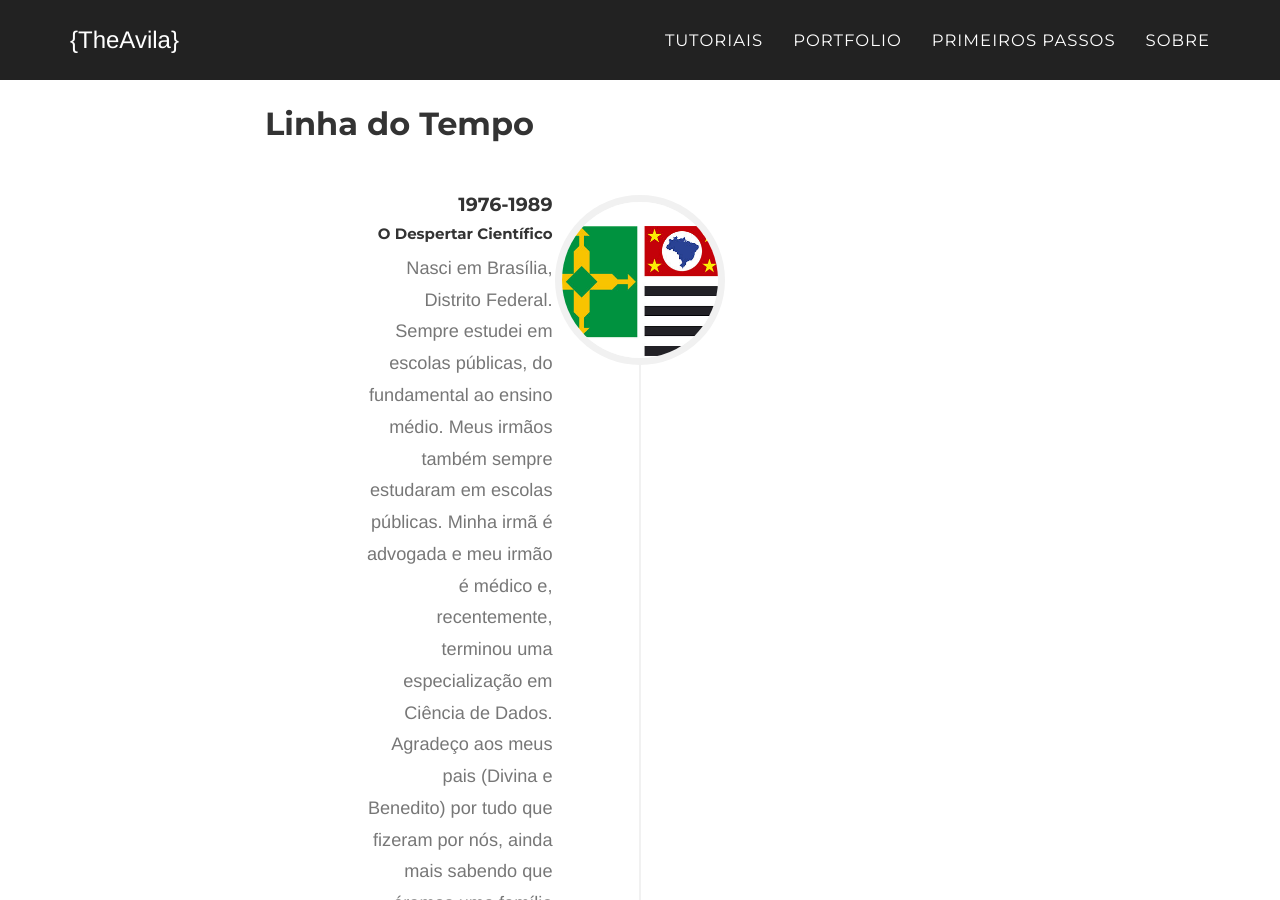
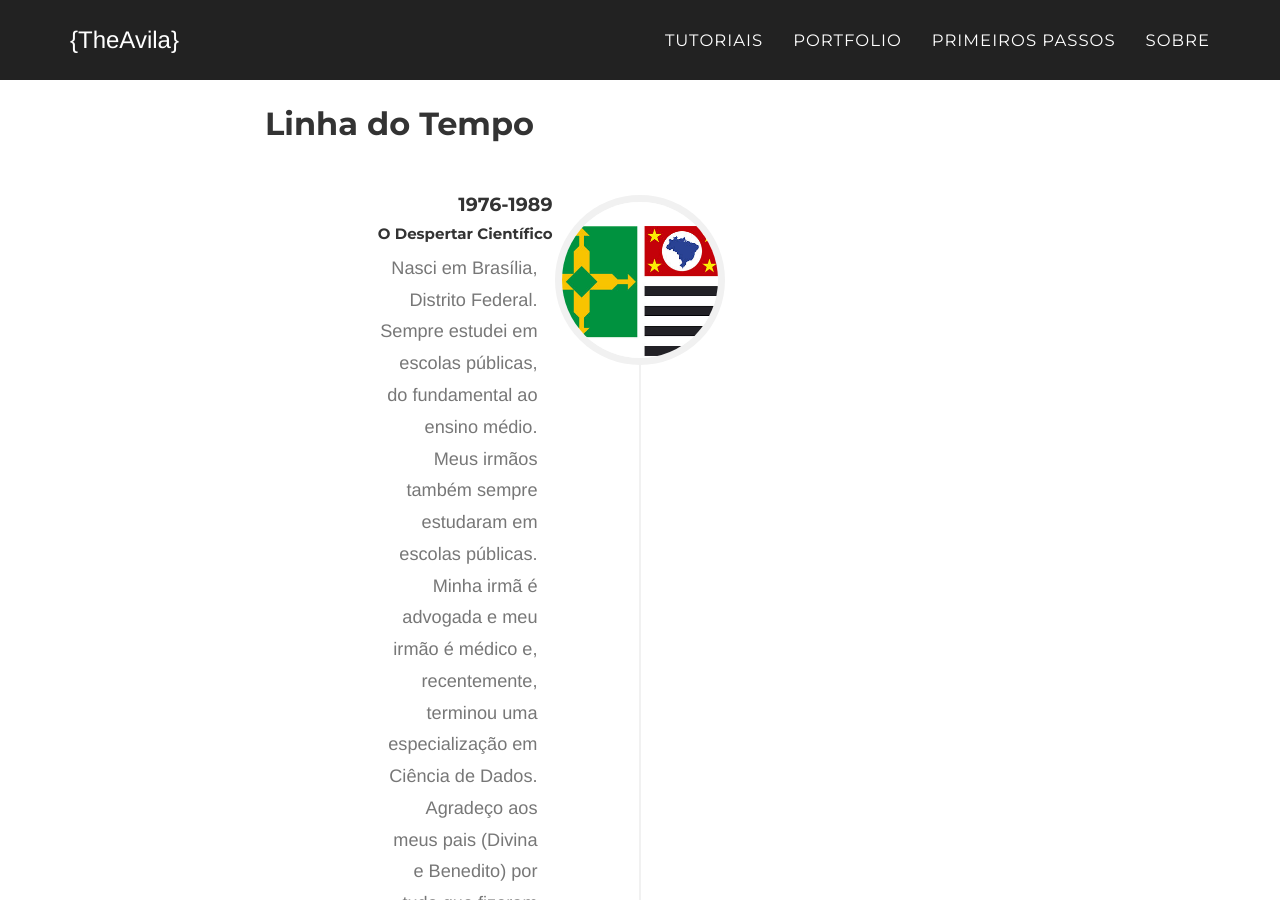
Before and after one commit to theavila/theavila.github.io, a Jekyll site: the page built from sobre.html, in a window 1280 px wide and 900 px high, scrolled down 1831 px. Built offline with Jekyll 4.4.1, drawn with Linux system fonts in a browser that asks for light colours; some web fonts are replaced.

Commit message:
Update about.html

```diff
--- a/_includes/about.html
+++ b/_includes/about.html
@@ -34,7 +34,8 @@
                 <h5 class="subheading">O Despertar Científico</h5>
             </div>
             <div class="timeline-body">
-                <p class="text-muted">Nasci em Brasília, Distrito Federal. Sempre estudei em escolas públicas, do fundamental ao ensino médio. Meus irmãos também sempre estudaram em escolas públicas. Minha irmã é advogada e meu irmão é médico e, recentemente, terminou uma especialização em Ciência de Dados. Agradeço aos meus pais (Divina e Benedito) por tudo que fizeram por nós, ainda mais sabendo que éramos uma família humilde que batalhou muito para, com a ajuda de Deus, alcançamos os propósitos dEle em nossas vidas. Tive ótimas professoras e professores e o meu despertar para a ciência surgiu na quinta série quando, morando na Zona Leste de São Paulo, visitei a <a href="http://prceu.usp.br/centro/estacao-ciencia/" target="_blank">Estação Ciência</a>. A programação da <a href="http://tvcultura.com.br/" target="_blank">TV Cultura</a> também ajudou a formar meu desejo de ser cientista e pesquisador, fazendo com que eu gostasse cada vez mais de literatura, quadrinhos e tecnologia.</p>
+                <div class="col-lg-12">
+                    <p class="text-muted">Nasci em Brasília, Distrito Federal. Sempre estudei em escolas públicas, do fundamental ao ensino médio. Meus irmãos também sempre estudaram em escolas públicas. Minha irmã é advogada e meu irmão é médico e, recentemente, terminou uma especialização em Ciência de Dados. Agradeço aos meus pais (Divina e Benedito) por tudo que fizeram por nós, ainda mais sabendo que éramos uma família humilde que batalhou muito para, com a ajuda de Deus, alcançamos os propósitos dEle em nossas vidas. Tive ótimas professoras e professores e o meu despertar para a ciência surgiu na quinta série quando, morando na Zona Leste de São Paulo, visitei a <a href="http://prceu.usp.br/centro/estacao-ciencia/" target="_blank">Estação Ciência</a>. A programação da <a href="http://tvcultura.com.br/" target="_blank">TV Cultura</a> também ajudou a formar meu desejo de ser cientista e pesquisador, fazendo com que eu gostasse cada vez mais de literatura, quadrinhos e tecnologia.</p>
             </div>
         </div>
     </li>
```
